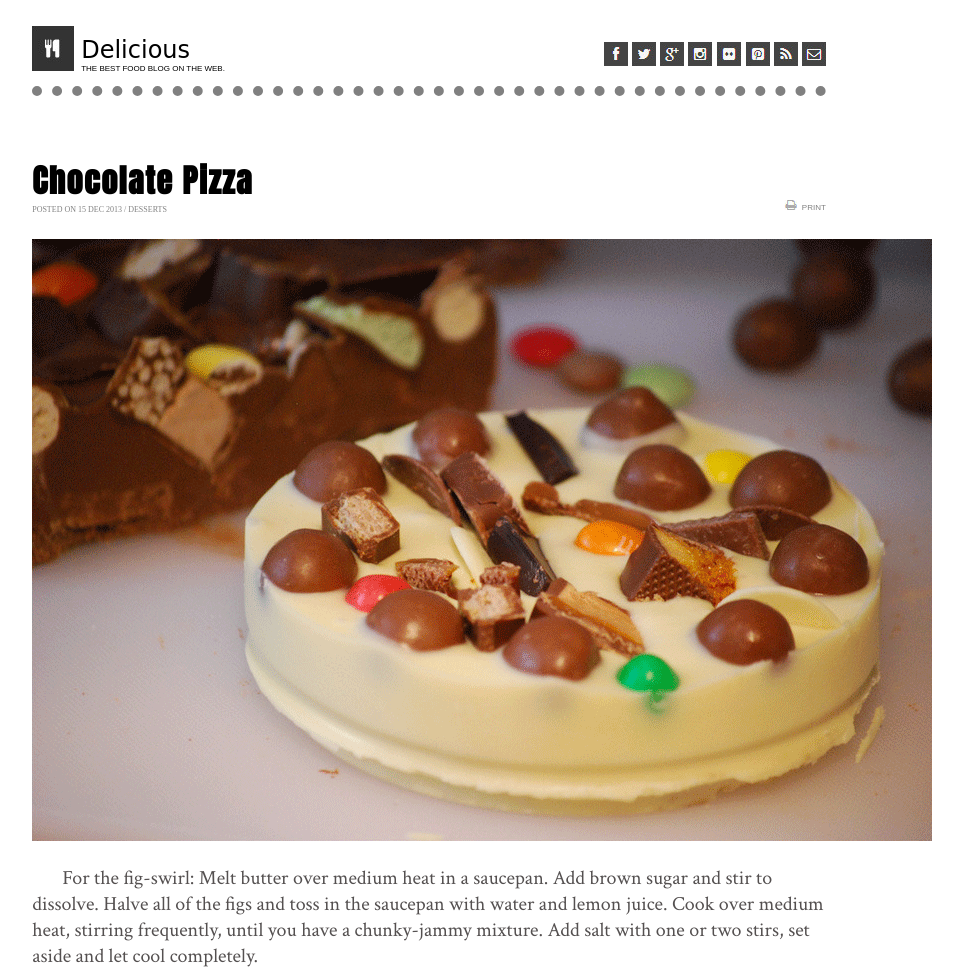
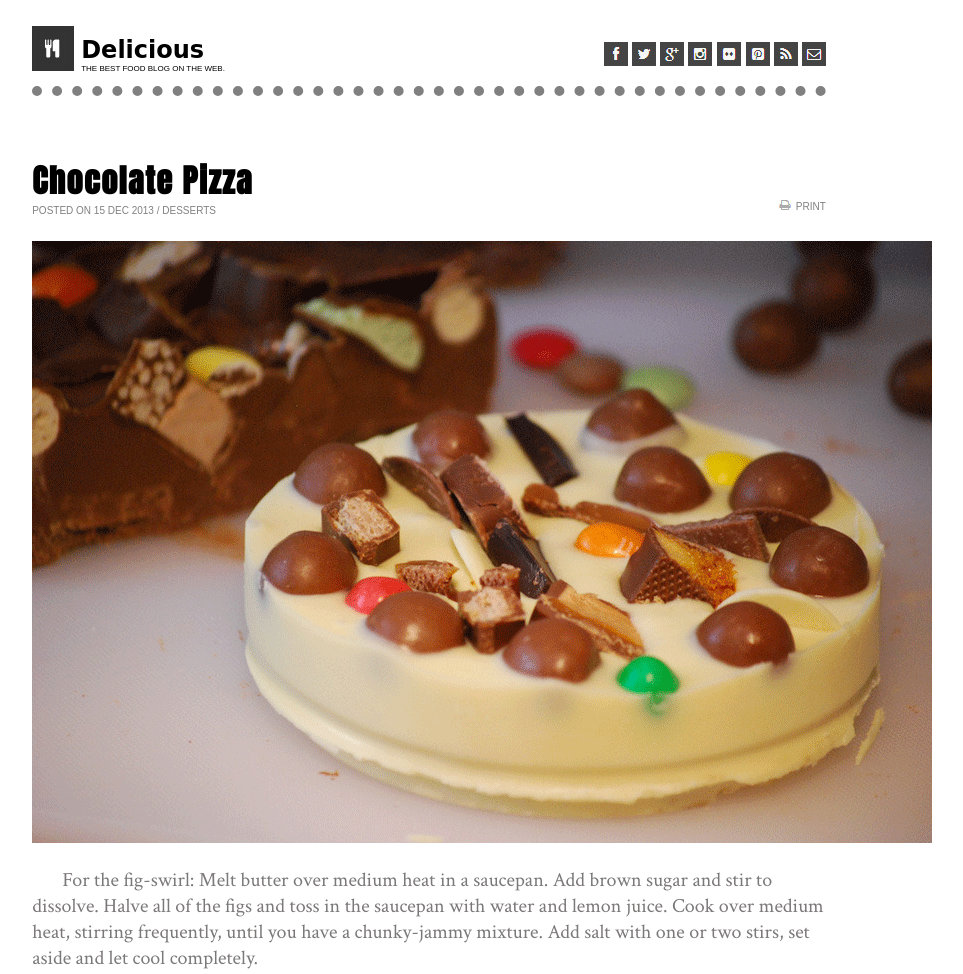
Before and after one commit to willjreid/chocolate-pizza, a plain HTML site: page index.html in a window 1280 px wide. Shown: the top 974 px of the page, without its empty margins (211-1174 px from the left). Drawn offline with Linux system fonts and the light colour scheme; a web font is replaced by a local one.

Commit message:
changed font color and some sizes

```diff
--- a/style.css
+++ b/style.css
@@ -11,6 +11,7 @@
   font-family: cursive;
   font-size: 24px;
   margin: 0px 3px;
+  font-weight: bold;
 }
 #blog {
   margin: 0px 3px;
@@ -50,10 +51,11 @@ body{
   width: 50%;
 }
 #date {
-  font-size: 8px;
+  font-size: 10px;
   color: gray;
   margin: 0;
   width: 50%;
+  font-family: sans-serif;
 }
 #print {
   float: right;
@@ -63,7 +65,7 @@ body{
 }
 #printCommand {
   display: inline;
-  font-size: 8px;
+  font-size: 10px;
   color: gray;
 }
 #chocolatePizza {
@@ -72,7 +74,7 @@ body{
 .steps{
   text-indent: 30px;
   font-family: 'Crimson Text', serif;
-  color: #545050;
+  color: #7b7878;
   font-size: 20px;
 }
 .ingredients {
@@ -80,6 +82,7 @@ body{
   list-style-type: square;
   font-size: 21px;
   margin: 52px;
+  color: #674949;
 }
 .rightColumn {
   padding-left: 100px;
@@ -98,6 +101,7 @@ body{
   display: inline-block;
   max-width: 70%;
   font-size: 20px;
+  color: #797777;
 }
 #name {
   font-weight: bold;
@@ -134,4 +138,5 @@ body{
 }
 .copyright {
   text-align: center;
+  color: gray;
 }
```
Also changed, not shown: index.html (+3 -3 lines).
